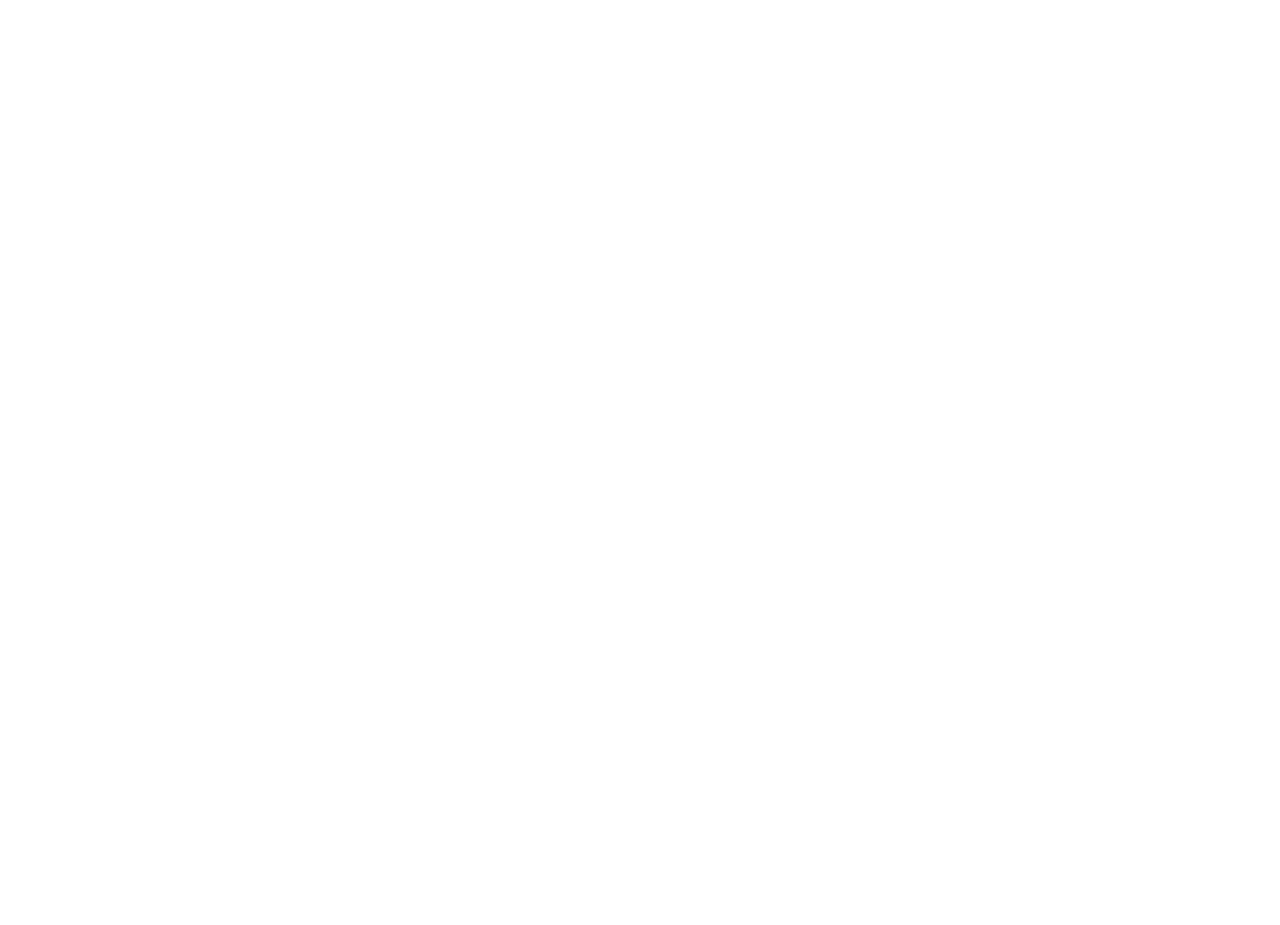
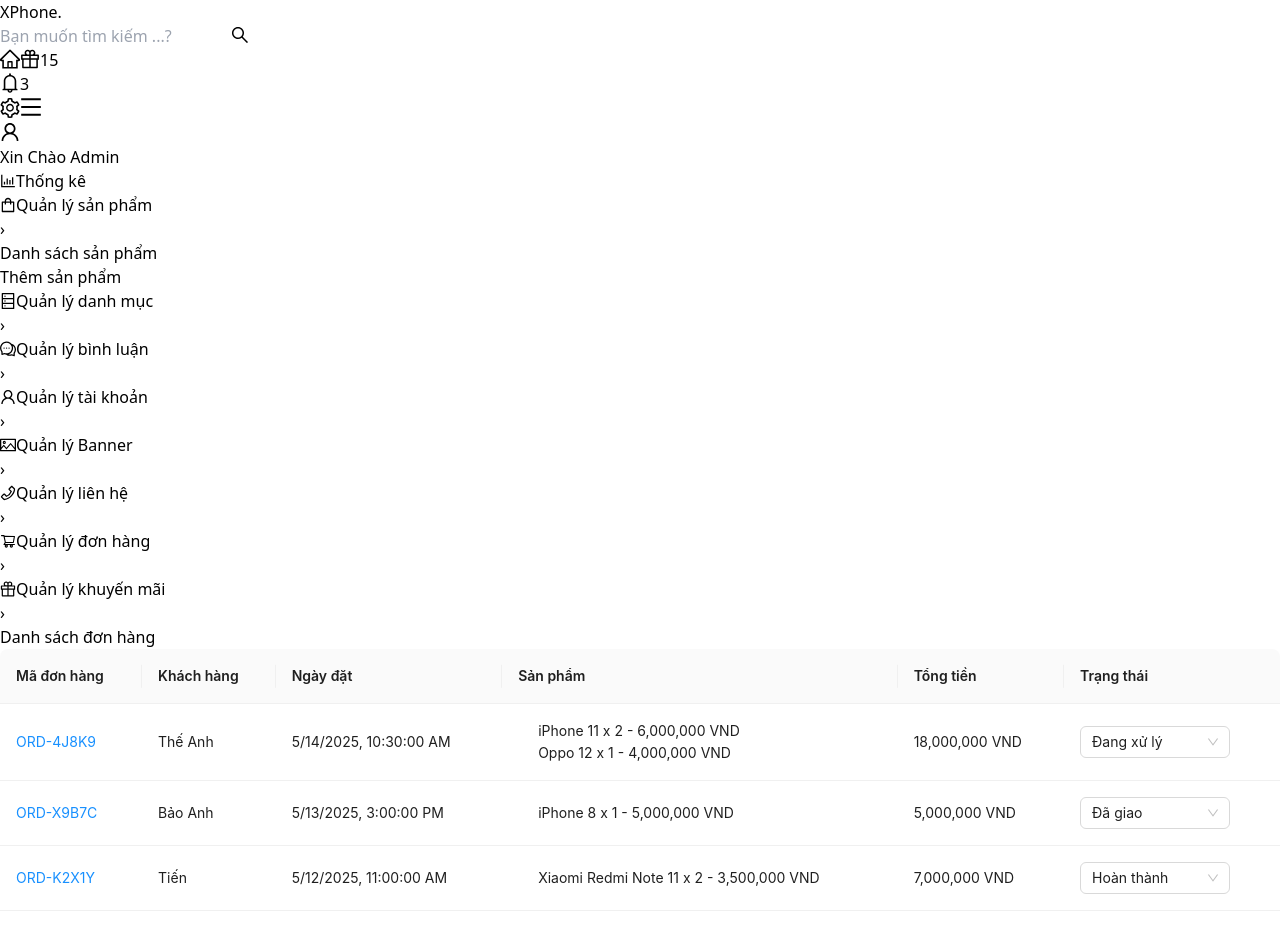
Before and after one commit to Hiu-fen/DATN-XPHONE, a React (Vite) app: page /admin/order/list in a window 1280 px wide. Before the commit this address had no page. Shown: the top 925 px of the page. Before the commit the page ends 800 px from the top, so only its background shows below. Built offline with nearby package versions, Linux system fonts and the light colour scheme; data requests are answered from the project's data file.

Commit message:
quan-li-Order, detail-Order

```diff
--- a/db.json
+++ b/db.json
@@ -84,6 +84,69 @@
     }
   ],
   "variants": [],
+  "orders": [
+    {
+      "id": 1,
+      "orderCode": "ORD-4J8K9",
+      "customerName": "Thế Anh",
+      "phone": "0987654321",
+      "address": "40 Xuân Thủy, Hà Nội",
+      "date": "2025-05-14T10:30:00Z",
+      "status": "Đang xử lý",
+      "items": [
+        {
+          "productId": 5,
+          "productName": "iPhone 11",
+          "quantity": 2,
+          "price": 6000000
+        },
+        {
+          "productId": 3,
+          "productName": "Oppo 12",
+          "quantity": 1,
+          "price": 4000000
+        }
+      ],
+      "total": 18000000
+    },
+    {
+      "id": 2,
+      "orderCode": "ORD-X9B7C",
+      "customerName": "Bảo Anh",
+      "phone": "0911223344",
+      "address": "Số 12, Vĩnh Phúc",
+      "date": "2025-05-13T15:00:00Z",
+      "status": "Đã giao",
+      "items": [
+        {
+          "productId": 6,
+          "productName": "iPhone 8",
+          "quantity": 1,
+          "price": 5000000
+        }
+      ],
+      "total": 5000000
+    },
+
+    {
+      "id": 3,
+      "orderCode": "ORD-K2X1Y",
+      "customerName": "Tiến",
+      "phone": "0909988776",
+      "address": "Đông Tác, Hà Nội",
+      "date": "2025-05-12T11:00:00Z",
+      "status": "Hoàn thành",
+      "items": [
+        {
+          "productId": 8,
+          "productName": "Xiaomi Redmi Note 11",
+          "quantity": 2,
+          "price": 3500000
+        }
+      ],
+      "total": 7000000
+    }
+  ],
   "comments": [
     {
       "user": "hieu",
@@ -105,7 +168,6 @@
     }
   ],
   "carts": [],
-  "orders": [],
   "users": [
     {
       "email": "phamhieu12345@gmail.com",
--- a/package.json
+++ b/package.json
@@ -15,6 +15,7 @@
     "@tanstack/react-query": "^5.68.0",
     "antd": "^5.24.4",
     "axios": "^1.7.2",
+    "dayjs": "^1.11.13",
     "json-server": "^0.17.4",
     "jwt-decode": "^4.0.0",
     "nodemon": "^3.1.9",
--- /dev/null
+++ b/src/components/admin/Order/ListOrder.tsx
@@ -0,0 +1,128 @@
+import React from 'react';
+import { useQuery, useMutation } from '@tanstack/react-query';
+import axios from 'axios';
+import { Table, Select, message } from 'antd';
+import { useNavigate } from 'react-router-dom';
+
+interface OrderItem {
+  productId: number;
+  productName: string;
+  quantity: number;
+  price: number;
+}
+
+interface Order {
+  id: number;
+  orderCode: string;
+  customerName: string;
+  phone: string;
+  address: string;
+  date: string;
+  status: string;
+  items: OrderItem[];
+  total: number;
+}
+
+const OrderList = () => {
+  const navigate = useNavigate();
+
+  const { data: orders, refetch, isLoading } = useQuery<Order[]>({
+    queryKey: ['orders'],
+    queryFn: async () => {
+      const res = await axios.get('http://localhost:4000/orders');
+      return res.data;
+    }
+  });
+
+  const mutation = useMutation({
+    mutationFn: async ({ id, status }: { id: number; status: string }) => {
+      await axios.patch(`http://localhost:4000/orders/${id}`, { status });
+    },
+    onSuccess: () => {
+      message.success('Cập nhật trạng thái thành công');
+      refetch();
+    }
+  });
+
+  const handleStatusChange = (id: number, status: string) => {
+    mutation.mutate({ id, status });
+  };
+
+  const columns = [
+    {
+      title: 'Mã đơn hàng',
+      dataIndex: 'orderCode',
+      key: 'orderCode',
+      render: (_: any, record: Order) => (
+        <a
+          style={{ cursor: 'pointer', color: '#1890ff' }}
+          onClick={() => navigate(`/admin/order/${record.id}`)}
+        >
+          {record.orderCode}
+        </a>
+      )
+    },
+    {
+      title: 'Khách hàng',
+      dataIndex: 'customerName',
+      key: 'customerName',
+    },
+    {
+      title: 'Ngày đặt',
+      dataIndex: 'date',
+      key: 'date',
+      render: (date: string) => new Date(date).toLocaleString(),
+    },
+    {
+      title: 'Sản phẩm',
+      key: 'items',
+      render: (_: any, record: Order) => (
+        <ul style={{ paddingLeft: 20 }}>
+          {record.items.map((item) => (
+            <li key={item.productId}>
+              {item.productName} x {item.quantity} - {item.price.toLocaleString()} VND
+            </li>
+          ))}
+        </ul>
+      ),
+    },
+    {
+      title: 'Tổng tiền',
+      dataIndex: 'total',
+      key: 'total',
+      render: (total: number) => total.toLocaleString() + ' VND',
+    },
+    {
+      title: 'Trạng thái',
+      key: 'status',
+      render: (_: any, record: Order) => (
+        <Select
+          value={record.status}
+          onChange={(value) => handleStatusChange(record.id, value)}
+          style={{ width: 150 }}
+        >
+          <Select.Option value="Chờ xác nhận">Chờ xác nhận</Select.Option>
+          <Select.Option value="Đang xử lý">Đang xử lý</Select.Option>
+          <Select.Option value="Đã giao">Đã giao</Select.Option>
+          <Select.Option value="Hoàn thành">Hoàn thành</Select.Option>
+          <Select.Option value="Đã huỷ">Đã huỷ</Select.Option>
+        </Select>
+      ),
+    },
+  ];
+
+  return (
+    <div>
+      <h1>Danh sách đơn hàng</h1>
+      <Table
+        dataSource={orders}
+        columns={columns}
+        rowKey="id"
+        loading={isLoading}
+        pagination={{ pageSize: 5 }}
+      />
+    </div>
+  );
+};
+
+export default OrderList;
--- /dev/null
+++ b/src/components/admin/Order/OrderDetail.tsx
@@ -0,0 +1,101 @@
+import React from 'react';
+import { useParams } from 'react-router-dom';
+import { useQuery } from '@tanstack/react-query';
+import axios from 'axios';
+import { Card, Descriptions, Table, Typography, Divider } from 'antd';
+
+const { Title } = Typography;
+
+const OrderDetail = () => {
+  const { id } = useParams();
+
+  const { data: order, isLoading } = useQuery({
+    queryKey: ['order', id],
+    queryFn: async () => {
+      const res = await axios.get(`http://localhost:4000/orders/${id}`);
+      return res.data;
+    }
+  });
+
+  const shippingFee = 35000; // Phí vận chuyển mặc định 35k
+
+  const columns = [
+    {
+      title: 'Tên sản phẩm',
+      dataIndex: 'productName',
+      key: 'productName',
+    },
+    {
+      title: 'Số lượng',
+      dataIndex: 'quantity',
+      key: 'quantity',
+    },
+    {
+      title: 'Đơn giá',
+      dataIndex: 'price',
+      key: 'price',
+      render: (price: number) => price.toLocaleString() + '₫',
+    },
+    {
+      title: 'Thành tiền',
+      key: 'total',
+      render: (_: any, record: any) =>
+        (record.quantity * record.price).toLocaleString() + '₫',
+    },
+  ];
+
+  if (isLoading) return <p>Đang tải...</p>;
+
+  // Tính tổng tiền hàng (đã có trong order.total, nhưng tính lại để chắc chắn)
+  const totalItemsPrice = order.items.reduce(
+    (sum: number, item: any) => sum + item.price * item.quantity,
+    0
+  );
+
+  // Tổng thanh toán = tiền hàng + phí vận chuyển
+  const totalPayment = totalItemsPrice + shippingFee;
+
+  return (
+    <div>
+      <Title level={3}>Chi tiết đơn hàng #{order.orderCode}</Title>
+
+      <Card style={{ marginBottom: 24 }}>
+        <Descriptions bordered column={1} size="middle" title="Thông tin người nhận">
+          <Descriptions.Item label="Họ tên">{order.customerName}</Descriptions.Item>
+          <Descriptions.Item label="Số điện thoại">{order.phone}</Descriptions.Item>
+          <Descriptions.Item label="Địa chỉ giao hàng">{order.address}</Descriptions.Item>
+          <Descriptions.Item label="Ngày đặt hàng">
+            {new Date(order.date).toLocaleString()}
+          </Descriptions.Item>
+          <Descriptions.Item label="Trạng thái đơn hàng">
+            {order.status}
+          </Descriptions.Item>
+        </Descriptions>
+      </Card>
+
+      <Card title="Sản phẩm đã đặt">
+        <Table
+          dataSource={order.items}
+          columns={columns}
+          rowKey={(item) => item.productId}
+          pagination={false}
+        />
+        <Divider />
+        <div style={{ textAlign: 'right', fontSize: '16px' }}>
+          <p>
+            <b>Tạm tính:</b> {totalItemsPrice.toLocaleString()}₫
+          </p>
+          <p>
+            <b>Phí vận chuyển:</b> {shippingFee.toLocaleString()}₫
+          </p>
+          <p>
+            <b>Tổng thanh toán:</b>{' '}
+            <span style={{ color: '#e53935' }}>{totalPayment.toLocaleString()}₫</span>
+          </p>
+        </div>
+      </Card>
+    </div>
+  );
+};
+
+export default OrderDetail;
```
Also changed, not shown: src/App.tsx (+8 -0 lines), 1 other file (tests, documents, lock files or other folders).
